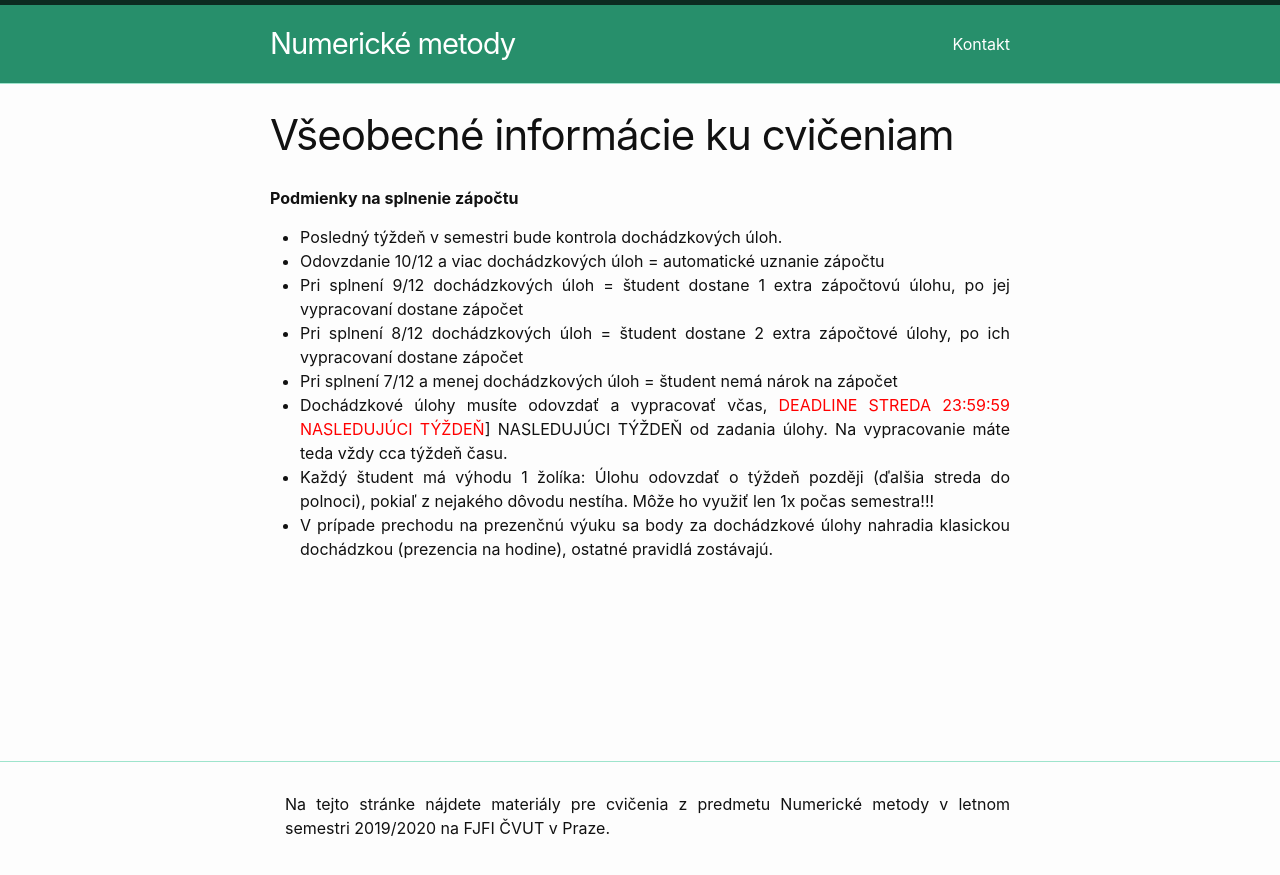
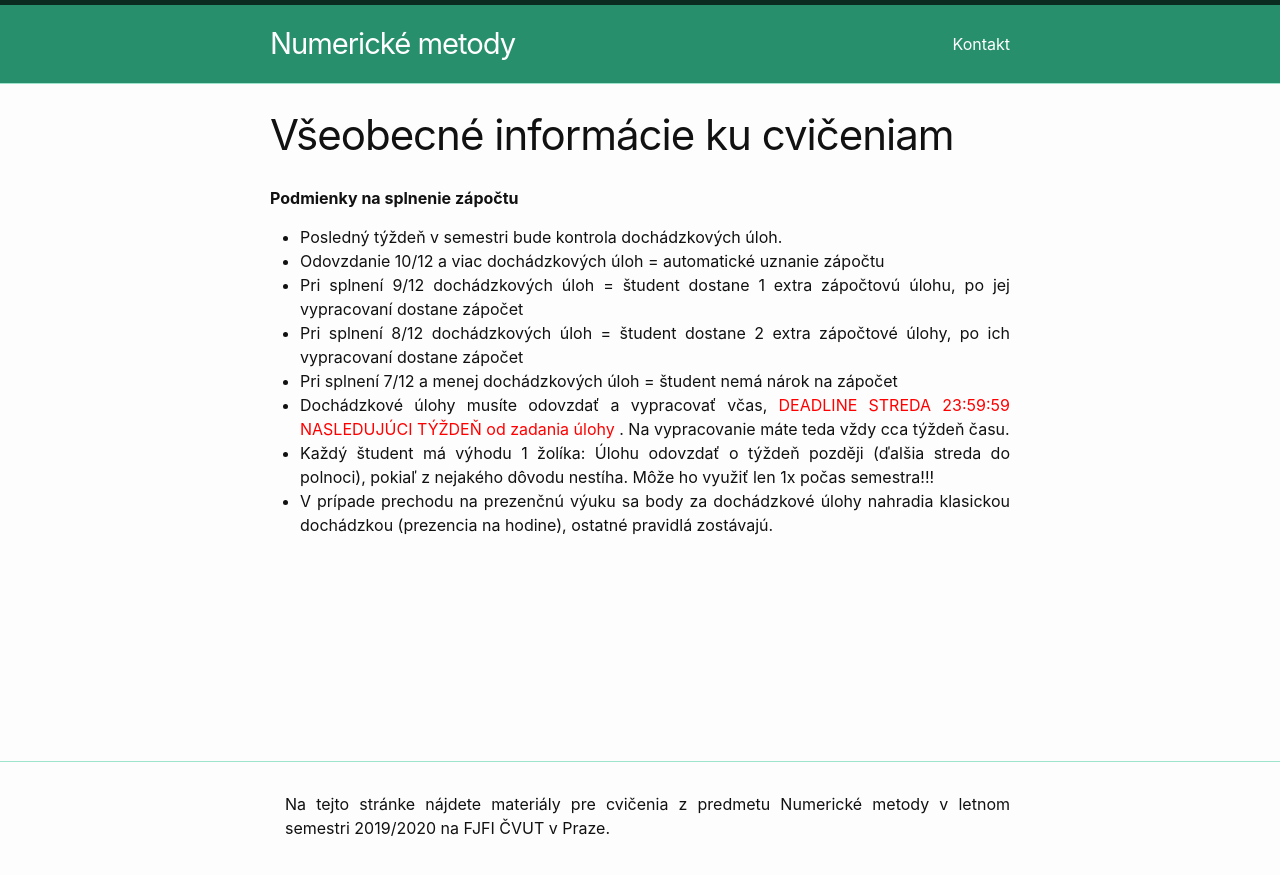
Before and after one commit to maslarova/maslarova.github.io, a Jekyll site: the page built from _posts/2021-02-18-vseobecneinfo.md, in a window 1280 px wide. Shown: the top 875 px of the page. Built offline with Jekyll 4.4.1, drawn with Linux system fonts in a browser that asks for light colours.

Commit message:
2021-02-18-vseobecneinfo.md

```diff
--- a/_posts/2021-02-18-vseobecneinfo.md
+++ b/_posts/2021-02-18-vseobecneinfo.md
@@ -10,6 +10,6 @@ date:   2021-02-18 13:26:13 +0100
 - Pri splnení 9/12 dochádzkových úloh = študent dostane 1 extra zápočtovú úlohu, po jej vypracovaní dostane zápočet
 - Pri splnení 8/12 dochádzkových úloh = študent dostane 2 extra zápočtové úlohy, po ich vypracovaní dostane zápočet
 - Pri splnení 7/12 a menej dochádzkových úloh = študent nemá nárok na zápočet
-- Dochádzkové úlohy musíte odovzdať a vypracovať včas, <span style="color:red">DEADLINE STREDA 23:59:59 NASLEDUJÚCI TÝŽDEŇ</span>] NASLEDUJÚCI TÝŽDEŇ od zadania úlohy. Na vypracovanie máte teda vždy cca týždeň času.
+- Dochádzkové úlohy musíte odovzdať a vypracovať včas, <span style="color:red">DEADLINE STREDA 23:59:59 NASLEDUJÚCI TÝŽDEŇ od zadania úlohy </span>. Na vypracovanie máte teda vždy cca týždeň času.
 - Každý študent má výhodu 1 žolíka: Úlohu odovzdať o týždeň později (ďalšia streda do polnoci), pokiaľ z nejakého dôvodu nestíha. Môže ho využiť len 1x počas semestra!!!
 - V prípade prechodu na prezenčnú výuku sa body za dochádzkové úlohy nahradia klasickou dochádzkou (prezencia na hodine), ostatné pravidlá zostávajú.
```
